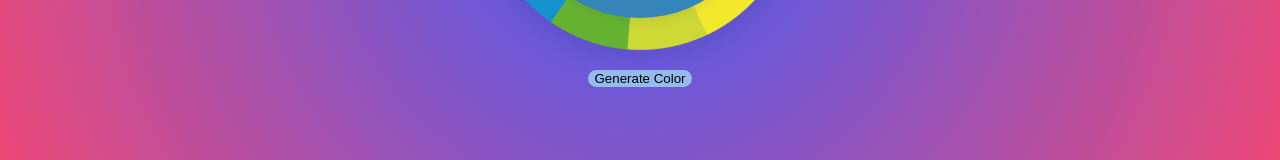
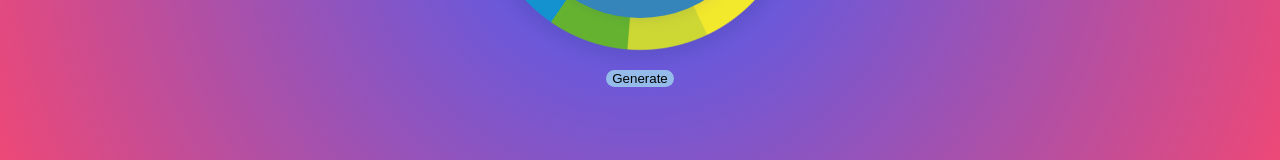
Before and after one commit to jacobjakeo/react-random-color-generator, a React app: page / in a window 1280 px wide. Shown: the part 507-667 px from the top of the page. Built offline with nearby package versions, Linux system fonts and the light colour scheme; the HTML template or start-up script is replaced by a standard one.

Commit message:
Edit Generate button

```diff
--- a/src/App.js
+++ b/src/App.js
@@ -19,7 +19,7 @@ export default function App() {
             setCurrentColor(newColor);
           }}
         >
-          Generate Color
+          Generate
         </button>
       </div>
     </div>
```
